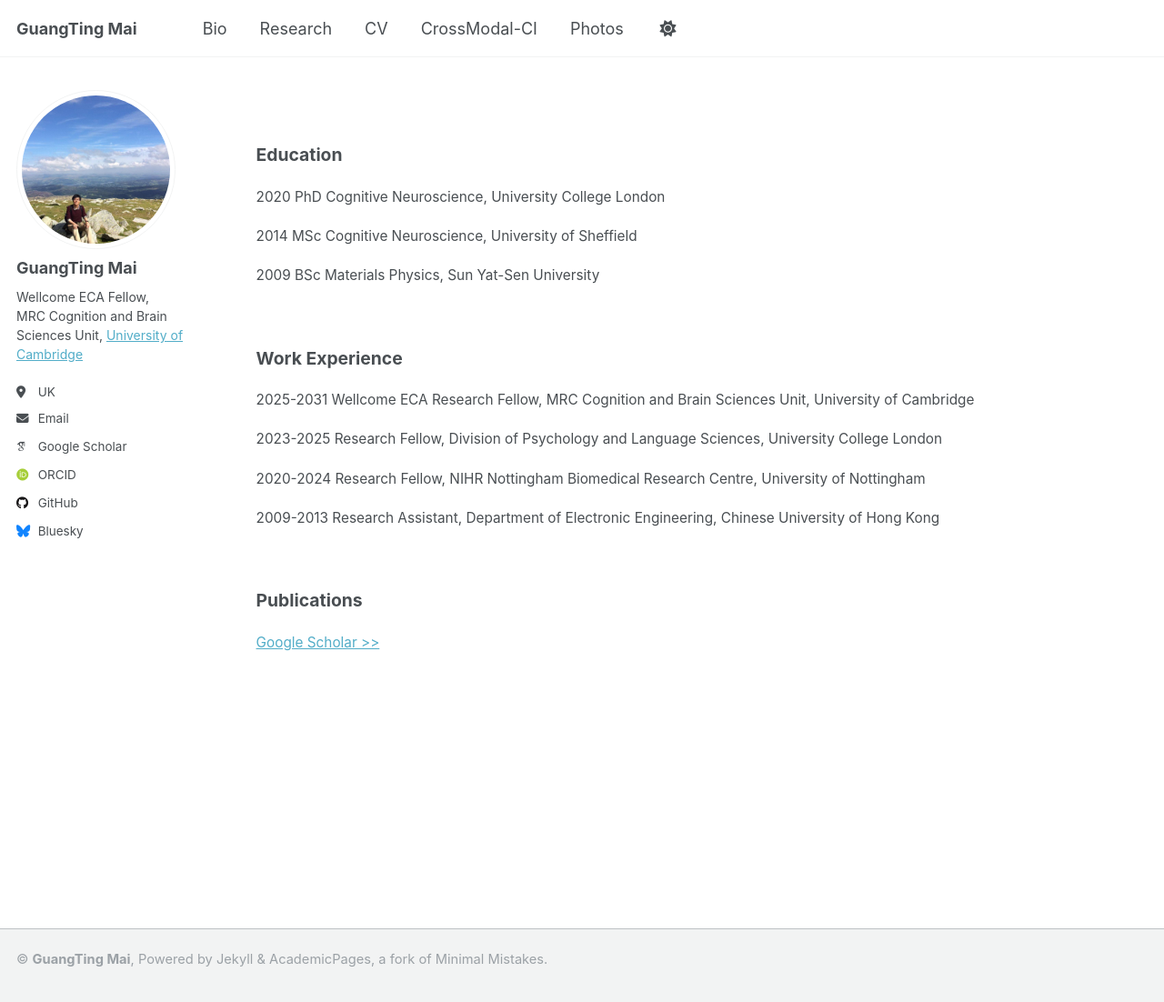
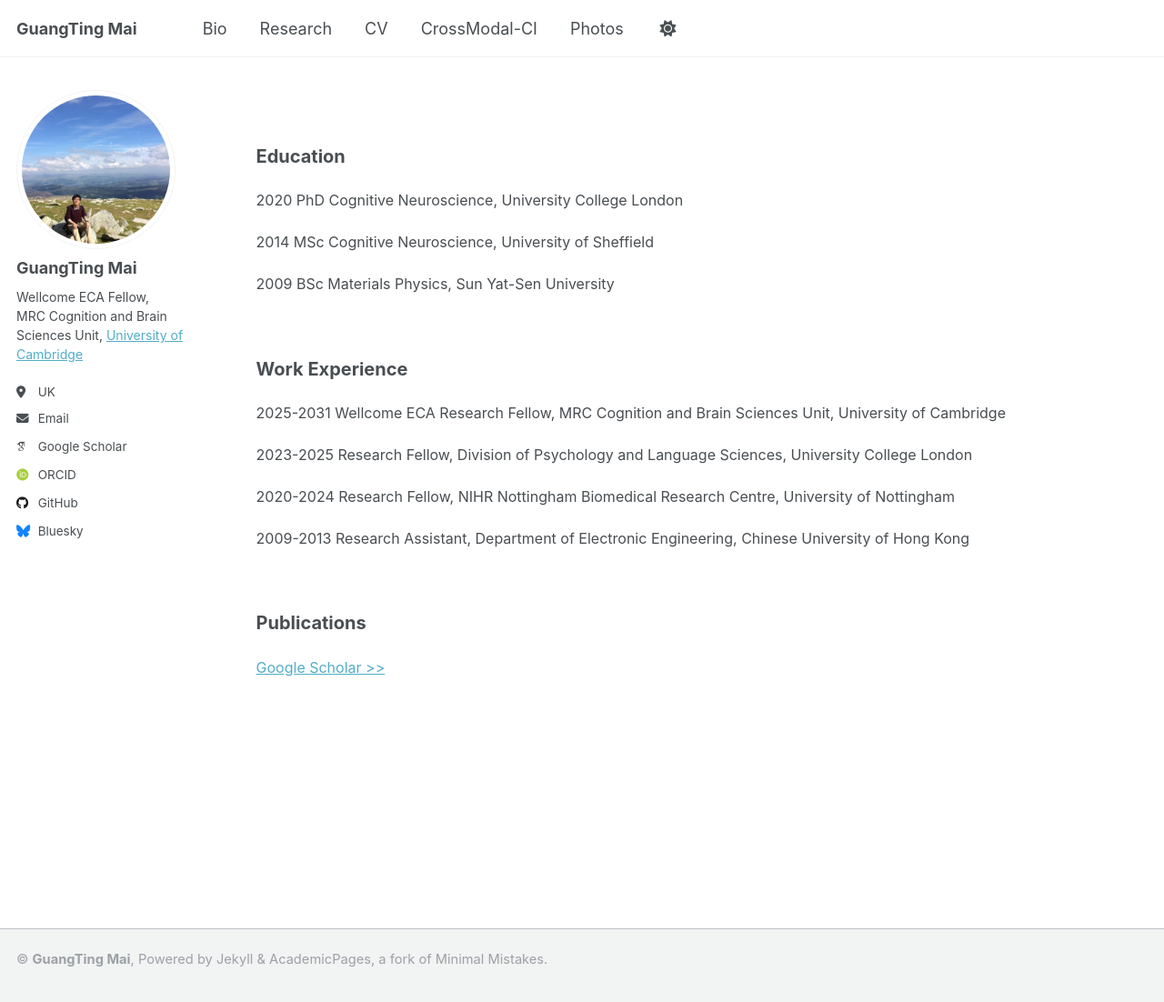
Before and after one commit to guangtingmai/guangtingmai.github.io, a Jekyll site: the page built from _pages/cv.html, in a window 1280 px wide and 1108 px high. Shown: the top 1102 px of the window at 91% size. Built offline with Jekyll 4.4.1, drawn with Linux system fonts in a browser that asks for light colours; some web fonts are replaced.

Commit message:
Update cv.html

```diff
--- a/_pages/cv.html
+++ b/_pages/cv.html
@@ -7,17 +7,17 @@ author_profile: true
 #  - /resume
 ---
 <br>
-<p><span style="font-size: 14.5pt;line-height: 1.3;display: block;margin-bottom: 0.05vh"><strong>Education</strong></span></p>
-<p><span style="font-size: 11.5pt;line-height: 1.3;display: block;">2020 PhD Cognitive Neuroscience, University College London</span></p>
-<p><span style="font-size: 11.5pt;line-height: 1.3;display: block;">2014 MSc Cognitive Neuroscience, University of Sheffield</span></p>
-<p><span style="font-size: 11.5pt;line-height: 1.3;display: block;">2009 BSc Materials Physics, Sun Yat-Sen University</span></p>
+<p><span style="font-size: 15pt;line-height: 1.4;display: block;margin-bottom: 0.07vh"><strong>Education</strong></span></p>
+<p><span style="font-size: 12pt;line-height: 1.4;display: block;">2020 PhD Cognitive Neuroscience, University College London</span></p>
+<p><span style="font-size: 12pt;line-height: 1.4;display: block;">2014 MSc Cognitive Neuroscience, University of Sheffield</span></p>
+<p><span style="font-size: 12pt;line-height: 1.4;display: block;">2009 BSc Materials Physics, Sun Yat-Sen University</span></p>
 <br>
-<p><span style="font-size: 14.5pt;line-height: 1.3;display: block;margin-bottom: 0.05vh"><strong>Work Experience</strong></span></p>
-<p><span style="font-size: 11.5pt;line-height: 1.3;display: block;">2025-2031 Wellcome ECA Research Fellow, MRC Cognition and Brain Sciences Unit, University of Cambridge</span></p>
-<p><span style="font-size: 11.5pt;line-height: 1.3;display: block;">2023-2025 Research Fellow, Division of Psychology and Language Sciences, University College London</span></p>
-<p><span style="font-size: 11.5pt;line-height: 1.3;display: block;">2020-2024 Research Fellow, NIHR Nottingham Biomedical Research Centre, University of Nottingham</span></p>
-<p><span style="font-size: 11.5pt;line-height: 1.3;display: block;">2009-2013 Research Assistant, Department of Electronic Engineering, Chinese University of Hong Kong</span></p>
+<p><span style="font-size: 15pt;line-height: 1.4;display: block;margin-bottom: 0.07vh"><strong>Work Experience</strong></span></p>
+<p><span style="font-size: 12pt;line-height: 1.4;display: block;">2025-2031 Wellcome ECA Research Fellow, MRC Cognition and Brain Sciences Unit, University of Cambridge</span></p>
+<p><span style="font-size: 12pt;line-height: 1.4;display: block;">2023-2025 Research Fellow, Division of Psychology and Language Sciences, University College London</span></p>
+<p><span style="font-size: 12pt;line-height: 1.4;display: block;">2020-2024 Research Fellow, NIHR Nottingham Biomedical Research Centre, University of Nottingham</span></p>
+<p><span style="font-size: 12pt;line-height: 1.4;display: block;">2009-2013 Research Assistant, Department of Electronic Engineering, Chinese University of Hong Kong</span></p>
 <br>
-<p><span style="font-size: 14.5pt;line-height: 1.3;display: block;margin-bottom: 0.05vh"><strong>Publications</strong></span></p>
-<p><span style="font-size: 11.5pt;line-height: 1.3;display: block;"><a href="https://scholar.google.com/citations?user=bCQ03mIAAAAJ&hl=en">
+<p><span style="font-size: 15pt;line-height: 1.4;display: block;margin-bottom: 0.07vh"><strong>Publications</strong></span></p>
+<p><span style="font-size: 12pt;line-height: 1.4;display: block;"><a href="https://scholar.google.com/citations?user=bCQ03mIAAAAJ&hl=en">
  Google Scholar >></a></span></p>
```
